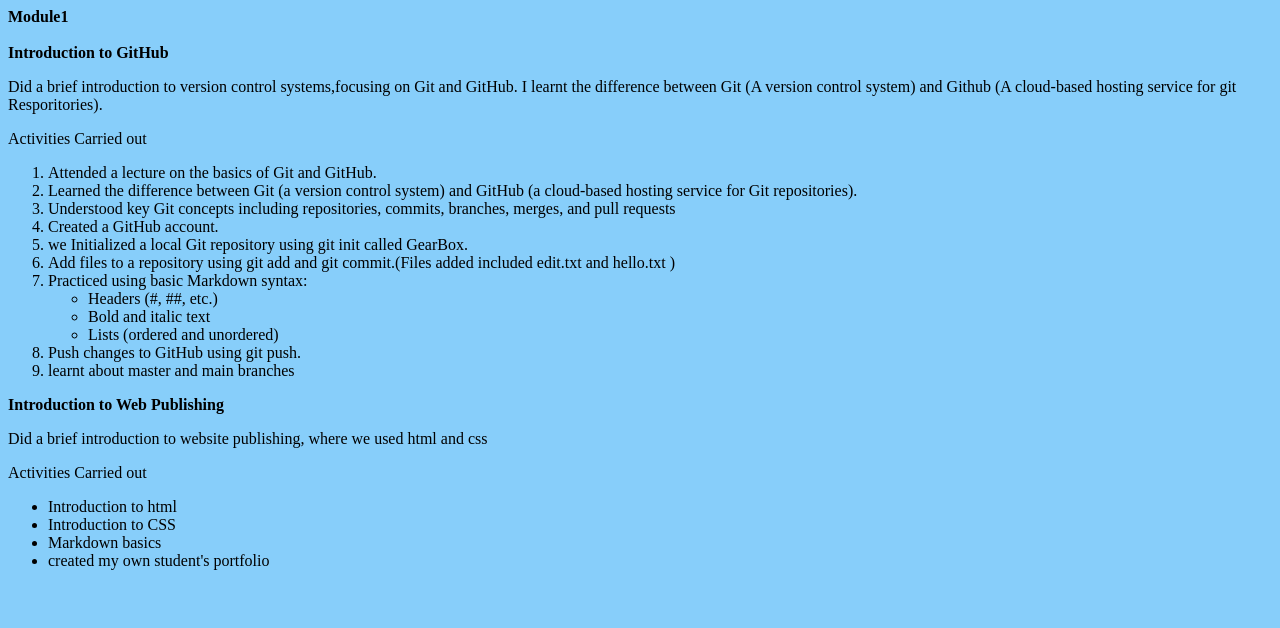
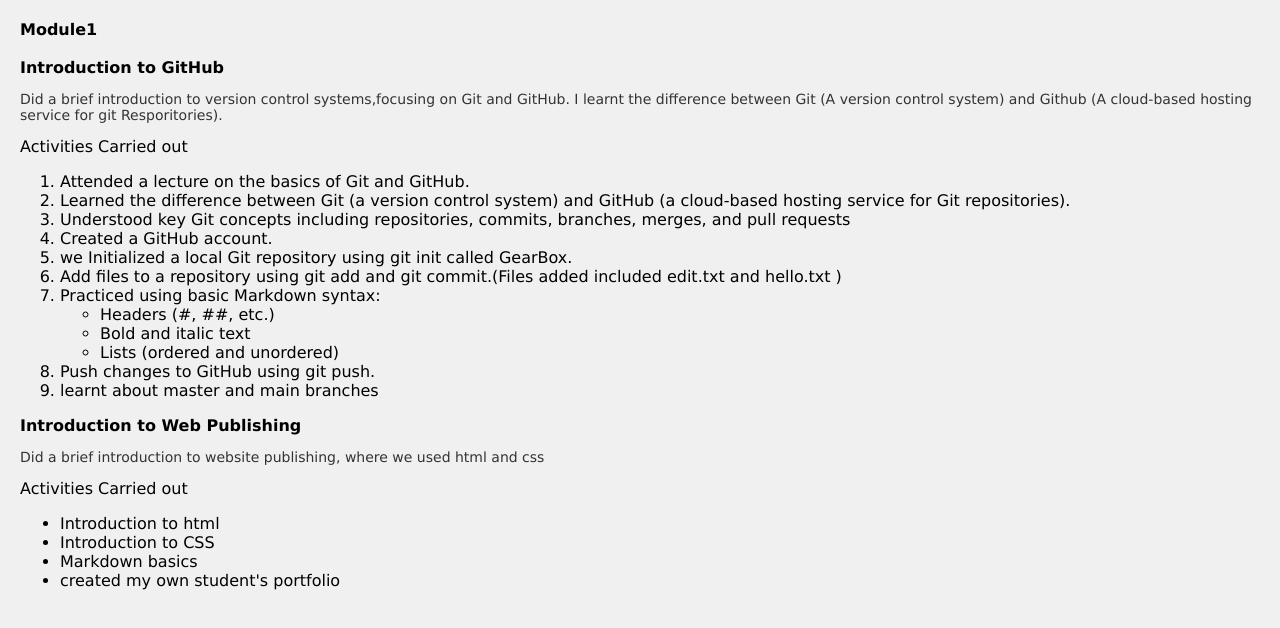
Before and after one commit to hopewangari/MYWEBSITE, a plain HTML site: page Module1.html in a window 1280 px wide. Drawn offline with Linux system fonts and the light colour scheme.

Commit message:
addded css extension to html file

```diff
--- a/Module1.html
+++ b/Module1.html
@@ -1,7 +1,9 @@
 <!DOCTYPE html>
 <html lang="en">
 <head>
-  <body style="background-color:lightskyblue;">
+  <title>External CSS</title>
+    <link rel="stylesheet" href="styles.css"
+    <body style="background-color:lightskyblue;">
     <meta charset="UTF-8">
     <meta name="viewport" content="width=device-width, initial-scale=1.0">
     <title>Module1</title>
```
